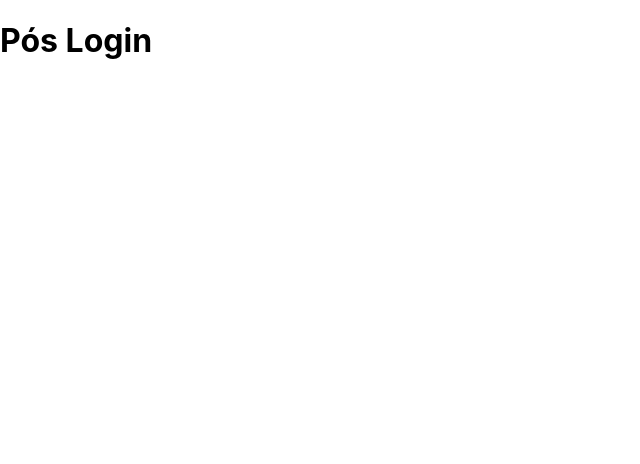
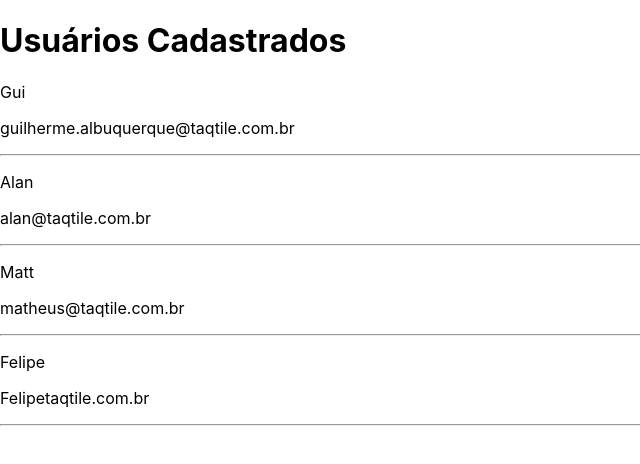
Before and after one commit to indigotech/onboard-guilherme-albuquerque, a React (Create React App) app in the folder adventure-beta/: page /home in a window 1280 px wide. Shown: the top 464 px of the page, without its empty margins (0-640 px from the left). Built offline with nearby package versions, Linux system fonts and the light colour scheme.

Commit message:
users-page

```diff
--- a/adventure-beta/src/App.tsx
+++ b/adventure-beta/src/App.tsx
@@ -1,6 +1,6 @@
 import React from "react";
 import LoginPage from "./container/LoginPage/index";
-import BlankPage from "./container/BlankPage/index";
+import UsersPage from "./container/UsersPage/index";
 import { BrowserRouter, Route, Switch } from "react-router-dom";
 
 function App() {
@@ -12,7 +12,7 @@ function App() {
         </Route>
 
         <Route exact path={"/home"}>
-          <BlankPage />
+          <UsersPage />
         </Route>
       </Switch>
     </BrowserRouter>
--- a/adventure-beta/src/container/BlankPage/index.tsx
+++ /dev/null
@@ -1,7 +0,0 @@
-import React from "react";
-
-function BlankPage() {
-  return <h1>Pós Login</h1>;
-}
-
-export default BlankPage;
--- /dev/null
+++ b/adventure-beta/src/container/UsersPage/index.tsx
@@ -0,0 +1,40 @@
+import React from "react";
+
+const mockUsers = [
+  {
+    name: ["Gui"],
+    email: ["guilherme.albuquerque@taqtile.com.br"],
+  },
+  {
+    name: ["Alan"],
+    email: ["alan@taqtile.com.br"],
+  },
+  {
+    name: ["Matt"],
+    email: ["matheus@taqtile.com.br"],
+  },
+  {
+    name: ["Felipe"],
+    email: ["Felipetaqtile.com.br"],
+  },
+];
+
+function UsersPage() {
+  return (
+    <div>
+      <h1>Usuários Cadastrados</h1>
+
+      {mockUsers.map((user) => {
+        return (
+          <div>
+            <p>{user.name}</p>
+            <p>{user.email}</p>
+            <hr></hr>
+          </div>
+        );
+      })}
+    </div>
+  );
+}
+
+export default UsersPage;
```
